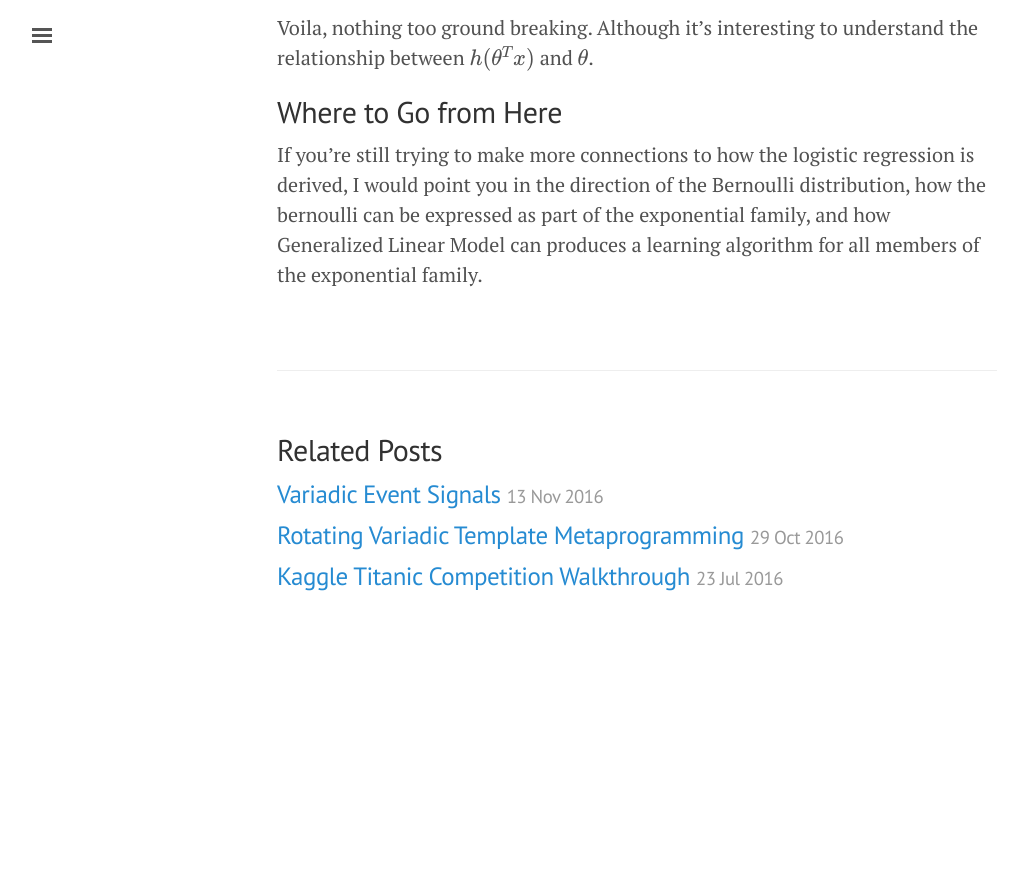
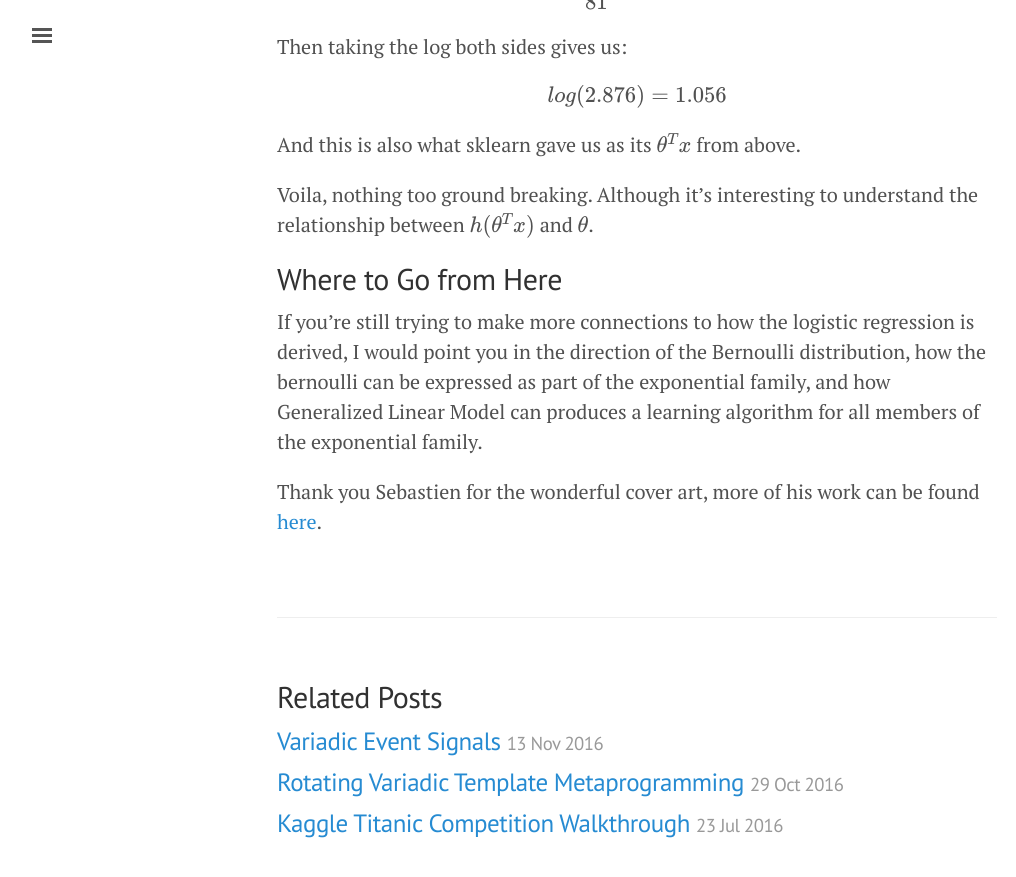
Before and after one commit to Estinox/estinox.github.io, a Jekyll site: the page built from _posts/2016-08-01-Interpreting-Logistic-Regression.md, in a window 1280 px wide and 900 px high, scrolled down 6258 px. Shown: the top 877 px of the window, without its empty margins (3-1019 px from the left). Built offline with Jekyll 4.4.1, drawn with Linux system fonts in a browser that asks for light colours; formulas are drawn with MathJax 3; comment, search, counter and statistics services are not loaded; before the commit the page ends 6911 px from its top, so only the background shows below that; part of the change alters nothing that is shown; some of the changed text lies outside the part shown.

Commit message:
new kiwi cover art

```diff
--- a/_posts/2016-08-01-Interpreting-Logistic-Regression.md
+++ b/_posts/2016-08-01-Interpreting-Logistic-Regression.md
@@ -6,7 +6,9 @@ tags:
     - notebook
     - statistics
 ---
-![png]({{ site.url }}/assets/20160801_logistic_regression/20160801-LogisticRegression.png)
+![png]({{ site.url }}/assets/20160801_logistic_regression/kiwi.jpg)
+
+Giggles: Key + Wii = Kiwi; Math!
 
 Dug out this relatively notebook from a while ago when I was learning about
 logistic regression. We all know that the coefficients of a linear regression
@@ -383,3 +385,5 @@ is derived, I would point you in the direction of the Bernoulli distribution,
 how the bernoulli can be expressed as part of the exponential family, and how
 Generalized Linear Model can produces a learning algorithm for all members of
 the exponential family.
+
+Thank you Sebastien for the wonderful cover art, more of his work can be found [here](http://www.deviantart.com/art/Math-297430290){:target="blank"}.
```
Also changed, not shown: assets/20160801_logistic_regression/20160801-LogisticRegression.png (deleted), assets/20160801_logistic_regression/kiwi.jpg (added).
